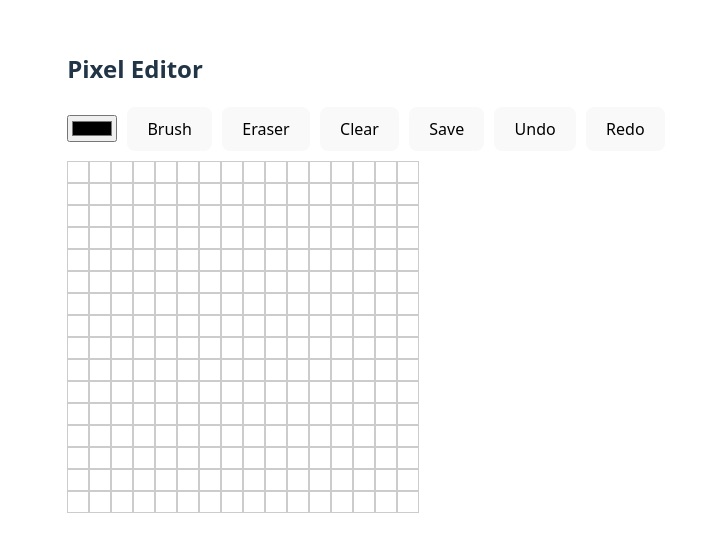
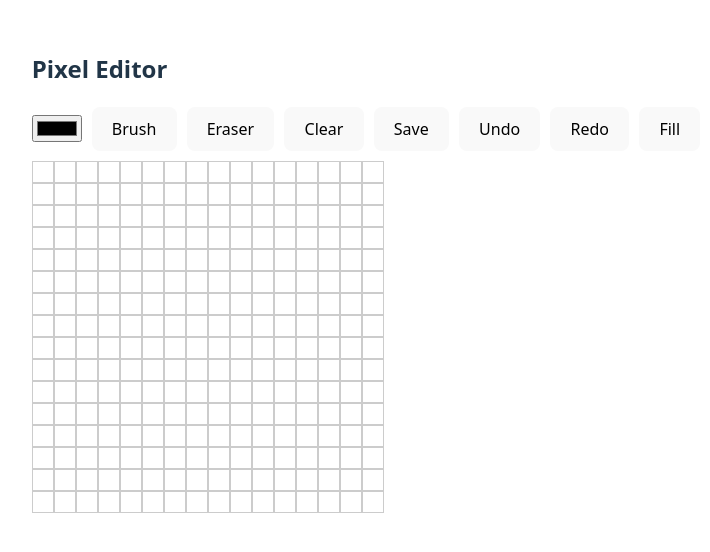
Before and after one commit to deyn4420-boop/pixel-editor-, a React (Vite) app: page / in a window 1280 px wide. Shown: the part 128-680 px from the top of the page, without its empty margins (274-984 px from the left). Built offline with nearby package versions, Linux system fonts and the light colour scheme.

Commit message:
Add flood fill tool

```diff
--- a/src/components/Grid.jsx
+++ b/src/components/Grid.jsx
@@ -18,10 +18,14 @@ export default function Grid({ selectedColor, tool, clearFlag, gridRef, setUndoF
   const [isDrawing, setIsDrawing] = useState(false);
 
 const paintPixel = (row, col) => {
+  if (tool === "fill") {
+    floodFill(row, col);
+    return;
+  }
+
+  // normal brush/eraser
   setHistory(prevHistory => {
-    const step = currentStep; // capture once
-
-    const current = prevHistory[step];
+    const current = prevHistory[currentStep];
     const newGrid = current.map(r => [...r]);
 
     const newColor =
@@ -31,14 +35,54 @@ const paintPixel = (row, col) => {
 
     newGrid[row][col] = newColor;
 
-    const newHistory = prevHistory.slice(0, step + 1);
+    const newHistory = prevHistory.slice(0, currentStep + 1);
     newHistory.push(newGrid);
 
+    setCurrentStep(prev => prev + 1);
+
+    return newHistory;
+  });
+};
+
+
+const floodFill = (row, col) => {
+  setHistory(prevHistory => {
+    const step = currentStep;
+    const gridCopy = prevHistory[step].map(r => [...r]);
+
+    const targetColor = gridCopy[row][col];
+    const newColor = selectedColor;
+
+    if (targetColor === newColor) return prevHistory;
+
+
+
+    const newHistory = prevHistory.slice(0, step + 1);
+    newHistory.push(gridCopy);
+const fill = (r, c) => {
+      // boundary check
+      if (
+        r < 0 || c < 0 ||
+        r >= GRID_SIZE || c >= GRID_SIZE
+      ) return;
+
+      if (gridCopy[r][c] !== targetColor) return;
+
+      gridCopy[r][c] = newColor;
+
+      fill(r + 1, c);
+      fill(r - 1, c);
+      fill(r, c + 1);
+      fill(r, c - 1);
+    };
+
+    fill(row, col);
     setCurrentStep(step + 1);
 
     return newHistory;
   });
 };
+
 
 const handleUndo = () => {
   if (currentStep > 0) {
--- a/src/components/Toolbar.jsx
+++ b/src/components/Toolbar.jsx
@@ -36,6 +36,10 @@ export default function Toolbar({ color, setColor, tool, setTool, clearGrid, han
      Redo
     </button>
 
+    <button onClick={() => setTool("fill")}>
+     Fill
+    </button>
+
     </div>
   );
 }
```
